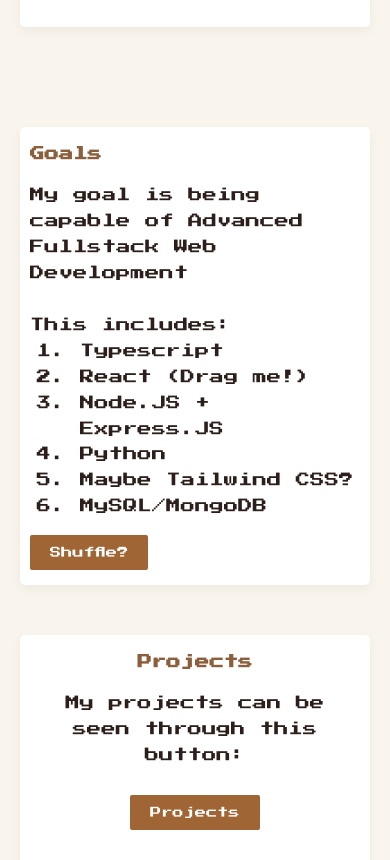
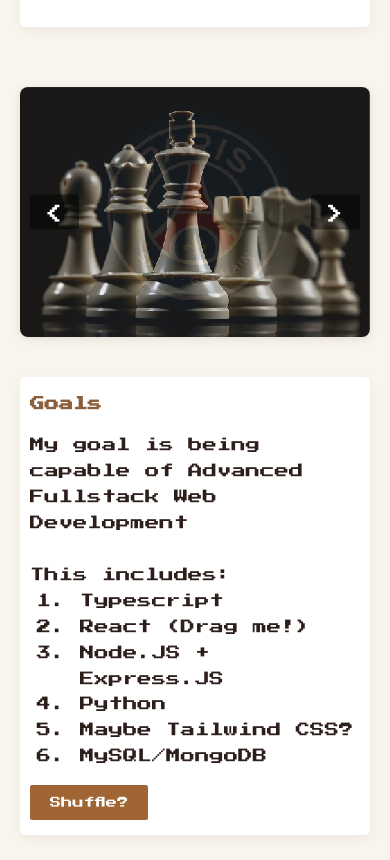
Before and after one commit to LakBud/Portfolio-Project, a plain HTML site: page index.html in a window 390 px wide. Shown: the part 981-1841 px from the top of the page. Drawn offline with nearby package versions, Linux system fonts and the light colour scheme; no server answers.

Commit message:
debug0 slider, svg icon,

```diff
--- a/index.html
+++ b/index.html
@@ -2,7 +2,7 @@
 <html lang="en">
 <head>
     <meta charset="UTF-8">
-    <meta name="viewport" content="width=device-width, initial-scale=1.0">
+    <meta name="viewport" content="width=device-width, initial-scale=1, maximum-scale=1, user-scalable=no">
     <title>BuddoPortfolio</title>
     <link rel="stylesheet" href = "style.css">
     <link href="https://fonts.googleapis.com/css2?family=Press+Start+2P&display=swap" rel="stylesheet">
@@ -16,7 +16,6 @@
     <button id="themeToggle" class="theme-icon" aria-label="Toggle dark/light theme">
       <img id="themeIcon" src="ASSETS/moon.png" alt="Toggle Theme" width="32" />
     </button>
-
 
     <img src="ASSETS/favicon.PNG" alt="Buddo Logo" class="logo">
 
@@ -78,6 +77,7 @@
           <img class="slide" src="ASSETS/chess.webp" alt="chess">
           <img class="slide" src="ASSETS/psg.webp" alt="Fotball">
           <img class="slide" src="ASSETS/web.webp" alt="Web">
+          <img class="slide" src="ASSETS/favicon.PNG" alt="dog">
         </div>
         <button id="prevBtn" class="prev" onclick="prevSlide()">&#60;</button>
         <button id="nextBtn" class="next" onclick="nextSlide()">&#62;</button>
--- a/scripts.js
+++ b/scripts.js
@@ -172,6 +172,7 @@ document.addEventListener("DOMContentLoaded", () => {
   }
 });
 
+
   // === SOUND EFFECTS ===
 
   const hoverSound = new Howl({
--- a/style.css
+++ b/style.css
@@ -193,19 +193,31 @@ section h2 {
 .slider {
   flex: 1;
   position: relative;
-  max-height: 400px;
   overflow: hidden;
-  border-radius: 5px;
+  border-radius: 8px;
   box-shadow: 0 2px 10px rgba(0, 0, 0, 0.1);
   margin: 20px 0;
   transition: opacity 0.6s ease, transform 0.6s ease;
+  width: 100%;
+
+  min-height: 250px;  /* reasonable default min height */
+  max-height: 420px;
 }
+
+@media (max-width: 750px) {
+  .slider {
+    min-height: 250px;
+    max-height: 300px;  /* smaller max height on mobile */
+  }
+}
+
 
 .slides img {
   position: absolute;
   width: 100%;
-  height: 468px;
+  height: 100%;
   object-fit: cover;
+  object-position: center center;
   top: 0;
   left: 0;
   opacity: 0;
@@ -416,6 +428,7 @@ footer {
 
 .fixed-social-icons a:hover {
   background-color: #ffffff;
+  border-radius: 2px;
 }
 
 .fixed-social-icons a:hover svg {
```
Also changed, not shown: projects.html (+1 -1 lines).
